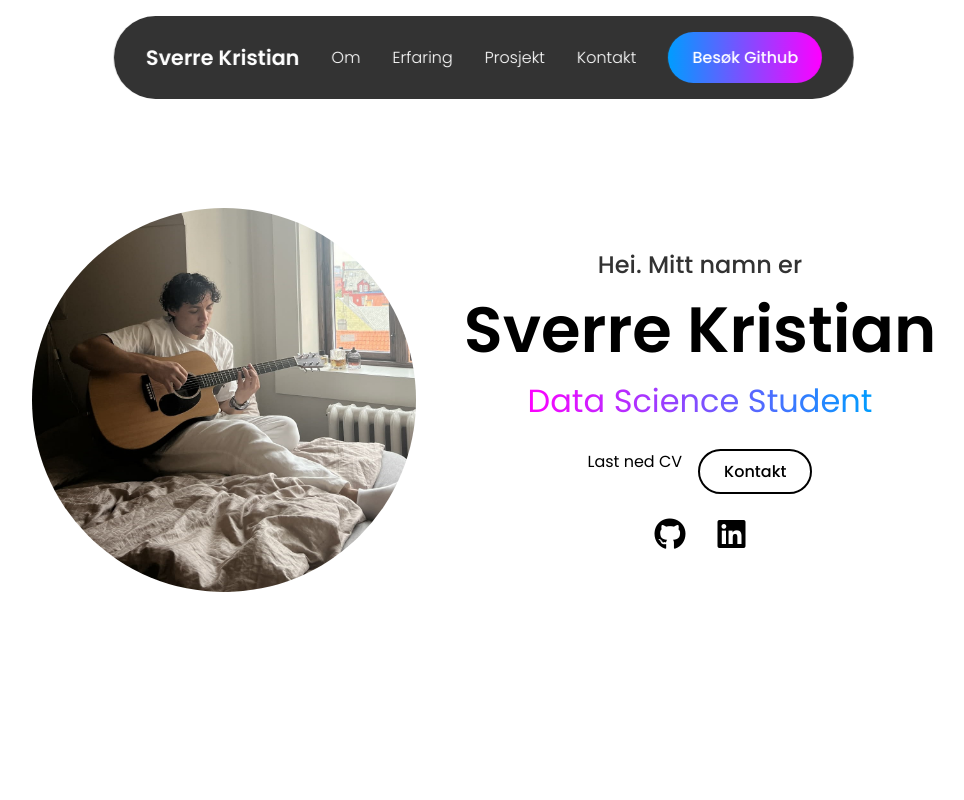
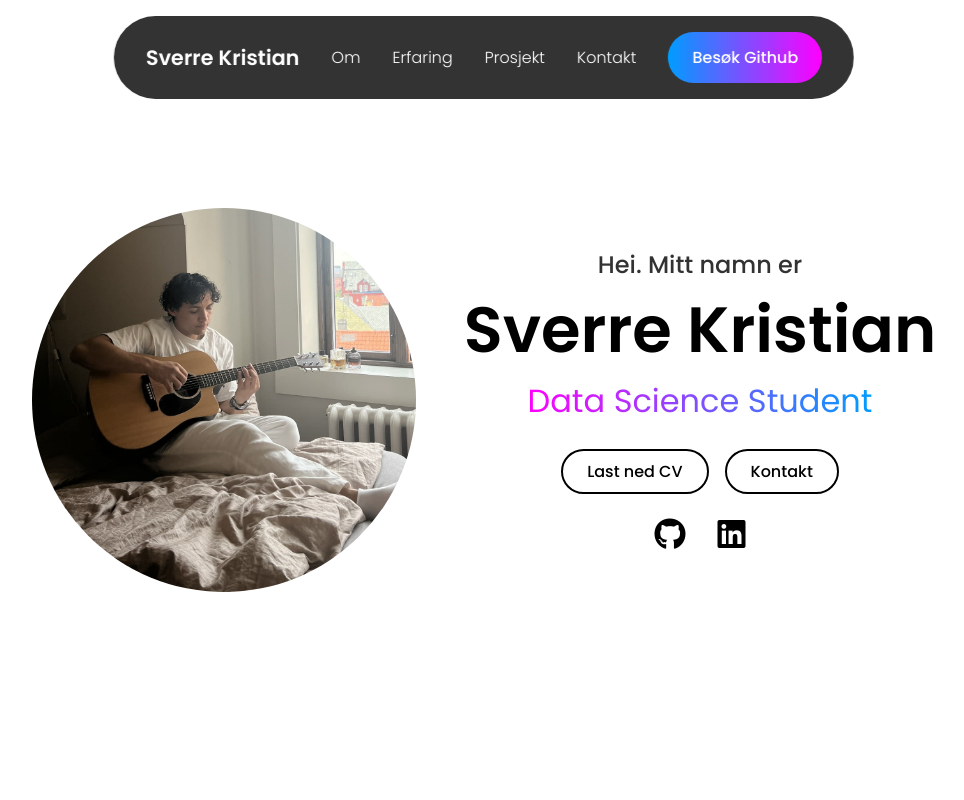
Before and after one commit to SverreK/portfolio_nettside, a plain HTML site: page Portfolio/index.html in a window 1280 px wide. Shown: the top 800 px of the page, without its empty margins (156-1120 px from the left). Drawn offline with Linux system fonts and the light colour scheme.

Commit message:
Fungerende last ned knapp

```diff
--- a/Portfolio/index.html
+++ b/Portfolio/index.html
@@ -50,7 +50,7 @@
             </div>
 
             <div class="btn-group">
-                 <a href="assets/CV_SVERRE_KRISTIAN_THUNE.pdf" download class="download-btn">Last ned CV</a>
+                 <a href="assets/CV_SVERRE_KRISTIAN_THUNE.pdf" download class="btn">Last ned CV</a>
                  <a href="#contact" class="btn">Kontakt</a>
             </div>
 
```
